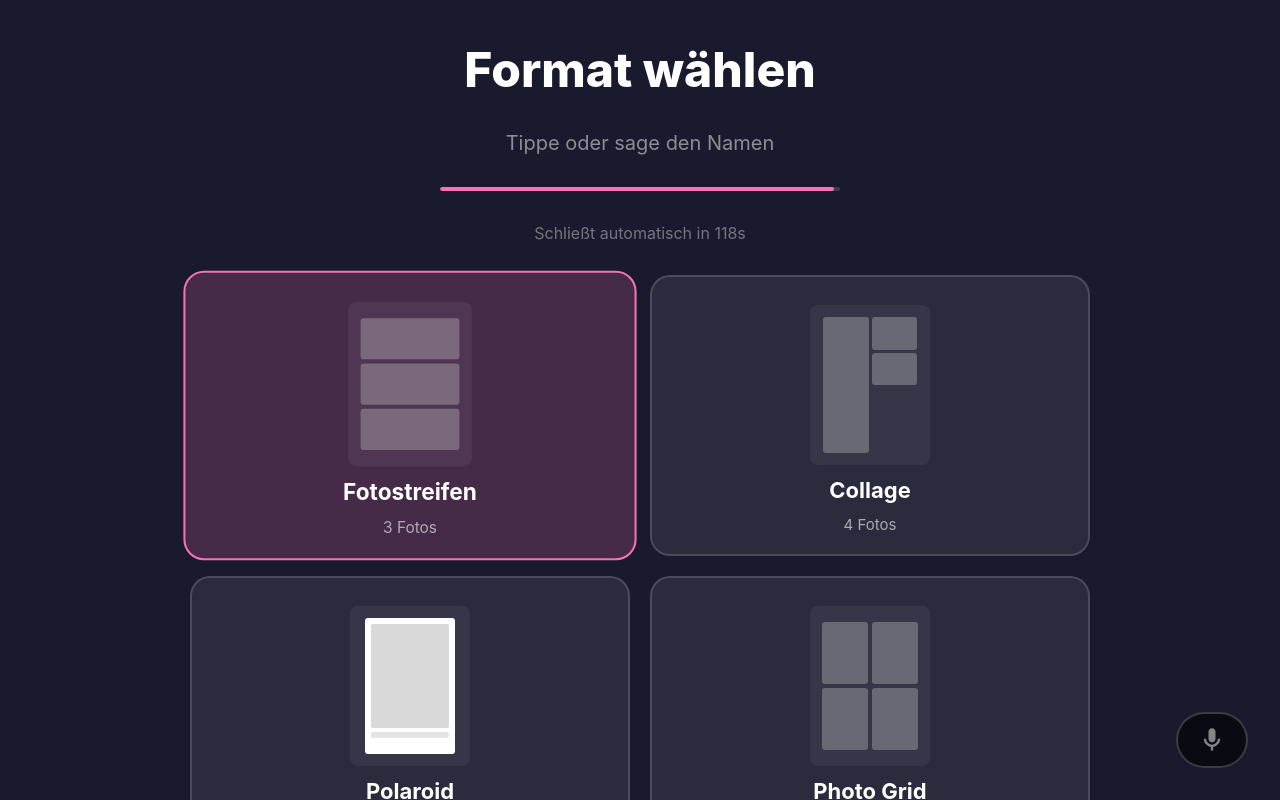
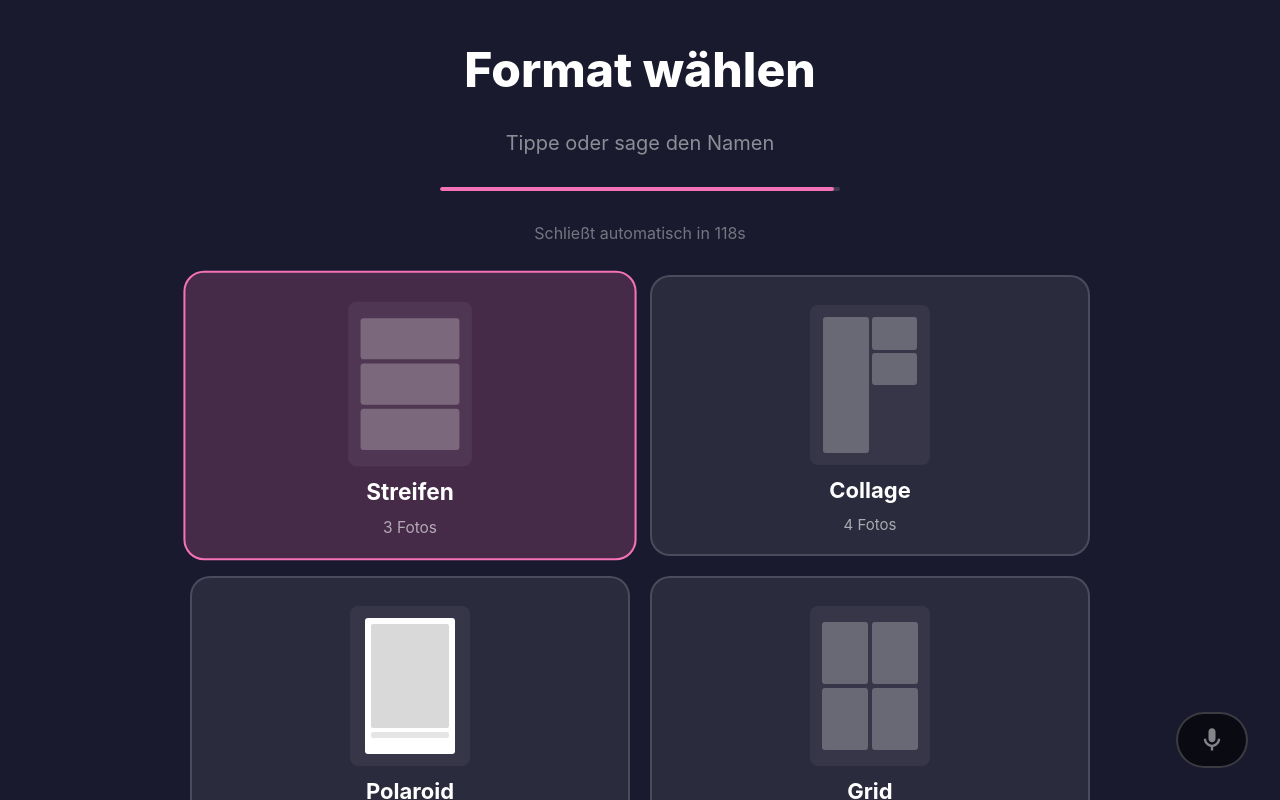
Before and after one commit to K0NRAD/itec_photobooth_stele, a Svelte app: page / in a window 1280 px wide. Both pictures are taken after a click on the button "Starten". Built offline with nearby package versions, Linux system fonts and the light colour scheme; no server answers.

Commit message:
fix:changed the names in the FormatSelector and changed the ID in start.sh and added chromium parameter

```diff
--- a/src/components/FormatSelector.svelte
+++ b/src/components/FormatSelector.svelte
@@ -26,7 +26,7 @@
   const formats = [
     {
       id: 'stripe',
-      label: 'Fotostreifen',
+      label: 'Streifen',
       description: '3 Fotos',
       icon: '▣',
       preview: 'stripe',
@@ -47,7 +47,7 @@
     },
     {
       id: 'grid',
-      label: 'Photo Grid',
+      label: 'Grid',
       description: '4 Fotos',
       icon: '⊟',
       preview: 'grid',
```
Also changed, not shown: 2 other files (tests, documents, lock files or other folders).
